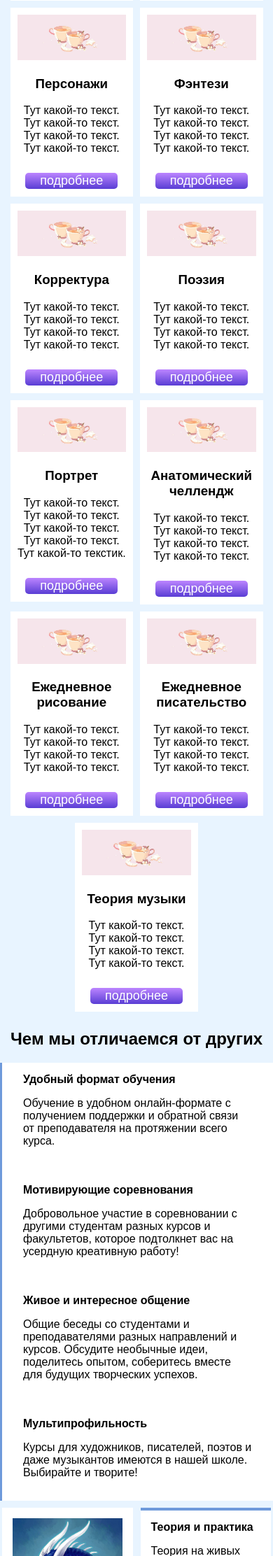
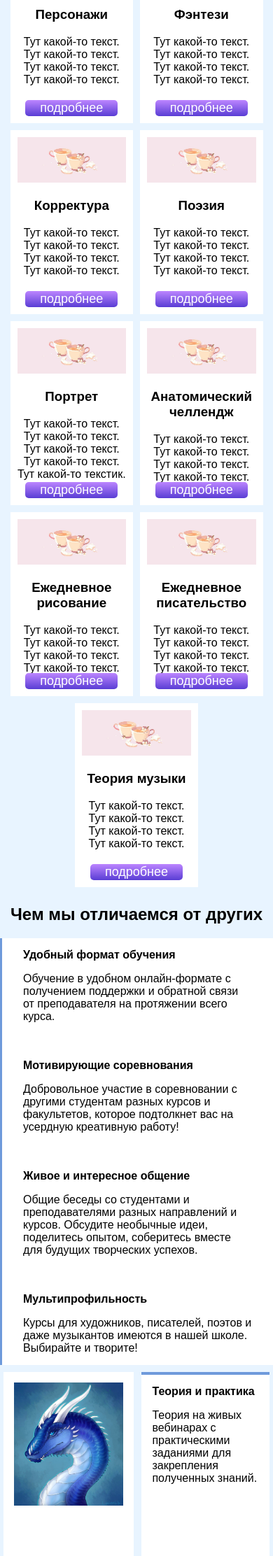
Before and after one commit to ANTurashova/FAS_website, a Django app: page / in a window 390 px wide. Shown: the part 904-3128 px from the top of the page at 70% size. Run offline with Django 3.2, Linux system fonts and the light colour scheme.

Commit message:
Change home page

```diff
--- a/fas_website/settings.py
+++ b/fas_website/settings.py
@@ -11,11 +11,11 @@ BASE_DIR = os.path.dirname(os.path.dirname(os.path.abspath(__file__)))  # Пут
 # Quick-start development settings - unsuitable for production
 
 # SECURITY WARNING: keep the secret key used in production secret!
-SECRET_KEY = 'gbkhkfhzjm4545gsrg564sfkl_j6456sf455ds46dkn*jkjk54'                                            # |Поменяй|
+SECRET_KEY = 'gbkhkfhsrg564sfdfjisd8s9kl_j6456sf455ds46dkn*jkjk54'                                            # |Поменяй|
 
 # SECURITY WARNING: don't run with debug turned on in production!
-DEBUG = True                                                                                             # /Переключи\
-# DEBUG = False                                                                                            # \Переключи/
+# DEBUG = True                                                                                             # /Переключи\
+DEBUG = False                                                                                            # \Переключи/
 
 # ALLOWED_HOSTS = []                                                                                        # /Переключи\
 ALLOWED_HOSTS = ['fasschool.ru']                                                                         # \Переключи/
--- a/homepage/templates/homepage/home.html
+++ b/homepage/templates/homepage/home.html
@@ -11,7 +11,7 @@
         <link rel="stylesheet" href="https://cdnjs.cloudflare.com/ajax/libs/font-awesome/4.7.0/css/font-awesome.min.css">
         <script src="https://ajax.googleapis.com/ajax/libs/jquery/3.5.1/jquery.min.js"></script>
     </head>
-    <body>
+       <body>
         <div class="base">
             <div class="nav box">
                 <div class="nav-left">
@@ -42,6 +42,7 @@
             <div class="name"><h2>Факультеты</h2></div>
             <div class="courses box">
                 <div class="cours">
+                    <div class="bhight">
                     <img src="{% static 'img/2.jpg' %}" alt="course">
                     <h3>Основы художественного текста</h3>
                     <span>
@@ -50,9 +51,11 @@
                         Тут какой-то текст.
                         Тут текст.
                     </span><br><br>
-                    <a href=""><button class="but">подробнее</button></a>
+                    </div>
+                    <div><a href=""><button class="but">подробнее</button></a></div>
                 </div>
                 <div class="cours">
+                    <div class="bhight">
                     <img src="{% static 'img/2.jpg' %}" alt="course">
                     <h3>Основы журналистики</h3>
                     <span>
@@ -62,9 +65,11 @@
                         Тут какой-то текст.
                         Тут какой-то текст.
                     </span><br><br>
-                    <a href=""><button class="but">подробнее</button></a>
+                    </div>
+                    <div><a href=""><button class="but">подробнее</button></a></div>
                 </div>
                 <div class="cours">
+                    <div class="bhight">
                     <img src="{% static 'img/2.jpg' %}" alt="course">
                     <h3>Остросюжетная литература</h3>
                     <span>
@@ -74,9 +79,11 @@
                         Тут какой-то текст.
                         Тут какой-то текст.
                     </span><br><br>
-                    <a href=""><button class="but">подробнее</button></a>
+                    </div>
+                    <div><a href=""><button class="but">подробнее</button></a></div>
                 </div>
                 <div class="cours">
+                    <div class="bhight">
                     <img src="{% static 'img/2.jpg' %}" alt="course">
                     <h3>Создание диалогов</h3>
                     <span>
@@ -86,9 +93,11 @@
                         Тут какой-то текст.
                         Тут какой-то текстик.
                     </span><br><br>
-                    <a href=""><button class="but">подробнее</button></a>
+                    </div>
+                    <div><a href=""><button class="but">подробнее</button></a></div>
                 </div>
-                    <div class="cours">
+                <div class="cours">
+                    <div class="bhight">
                     <img src="{% static 'img/2.jpg' %}" alt="course">
                     <h3>Персонажи</h3>
                     <span>
@@ -97,9 +106,11 @@
                         Тут какой-то текст.
                         Тут какой-то текст.
                     </span><br><br>
-                    <a href=""><button class="but">подробнее</button></a>
+                    </div>
+                    <div><a href=""><button class="but">подробнее</button></a></div>
                 </div>
                 <div class="cours">
+                    <div class="bhight">
                     <img src="{% static 'img/2.jpg' %}" alt="course">
                     <h3>Фэнтези</h3>
                     <span>
@@ -108,9 +119,11 @@
                         Тут какой-то текст.
                         Тут какой-то текст.
                     </span><br><br>
-                    <a href=""><button class="but">подробнее</button></a>
+                    </div>
+                    <div><a href=""><button class="but">подробнее</button></a></div>
                 </div>
                 <div class="cours">
+                    <div class="bhight">
                     <img src="{% static 'img/2.jpg' %}" alt="course">
                     <h3>Корректура</h3>
                     <span>
@@ -119,9 +132,11 @@
                         Тут какой-то текст.
                         Тут какой-то текст.
                     </span><br><br>
-                    <a href=""><button class="but">подробнее</button></a>
+                    </div>
+                    <div><a href=""><button class="but">подробнее</button></a></div>
                 </div>
                 <div class="cours">
+                    <div class="bhight">
                     <img src="{% static 'img/2.jpg' %}" alt="course">
                     <h3>Поэзия</h3>
                     <span>
@@ -130,10 +145,12 @@
                         Тут какой-то текст.
                         Тут какой-то текст.
                     </span><br><br>
-                    <a href=""><button class="but">подробнее</button></a>
+                    </div>
+                    <div><a href=""><button class="but">подробнее</button></a></div>
                 </div>
 
                 <div class="cours">
+                    <div class="bhight">
                     <img src="{% static 'img/2.jpg' %}" alt="course">
                     <h3>Портрет</h3>
                     <span>
@@ -143,9 +160,11 @@
                         Тут какой-то текст.
                         Тут какой-то текстик.
                     </span><br><br>
-                    <a href=""><button class="but">подробнее</button></a>
+                    </div>
+                    <div><a href=""><button class="but">подробнее</button></a></div>
                 </div>
                 <div class="cours">
+                    <div class="bhight">
                     <img src="{% static 'img/2.jpg' %}" alt="course">
                     <h3>Анатомический челлендж</h3>
                     <span>
@@ -154,9 +173,11 @@
                         Тут какой-то текст.
                         Тут какой-то текст.
                     </span><br><br>
-                    <a href=""><button class="but">подробнее</button></a>
+                    </div>
+                    <div><a href=""><button class="but">подробнее</button></a></div>
                 </div>
                 <div class="cours">
+                    <div class="bhight">
                     <img src="{% static 'img/2.jpg' %}" alt="course">
                     <h3>Ежедневное рисование </h3>
                     <span>
@@ -165,9 +186,11 @@
                         Тут какой-то текст.
                         Тут какой-то текст.
                     </span><br><br>
-                    <a href=""><button class="but">подробнее</button></a>
+                    </div>
+                    <div><a href=""><button class="but">подробнее</button></a></div>
                 </div>
                 <div class="cours">
+                    <div class="bhight">
                     <img src="{% static 'img/2.jpg' %}" alt="course">
                     <h3>Ежедневное писательство</h3>
                     <span>
@@ -176,10 +199,12 @@
                         Тут какой-то текст.
                         Тут какой-то текст.
                     </span><br><br>
-                    <a href=""><button class="but">подробнее</button></a>
+                    </div>
+                    <div><a href=""><button class="but">подробнее</button></a></div>
                 </div>
 
                 <div class="cours">
+                    <div class="bhight">
                     <img src="{% static 'img/2.jpg' %}" alt="course">
                     <h3>Теория музыки</h3>
                     <span>
@@ -188,7 +213,8 @@
                         Тут какой-то текст.
                         Тут какой-то текст.
                     </span><br><br>
-                    <a href=""><button class="but">подробнее</button></a>
+                    </div>
+                    <div><a href=""><button class="but">подробнее</button></a></div>
                 </div>
             </div>
             <div class="name"><h2>Чем мы отличаемся от других</h2></div>
--- a/static/css/home.css
+++ b/static/css/home.css
@@ -59,13 +59,15 @@ body {
     }
     .cours {
         width: 20%;
-        height: 100%;
         margin: 10px;
         background-color: white;
         padding: 10px;
     }
     .cours img {
         width: 100%;
+    }
+    .bhight {
+        height: 220px;
     }
     .but {
         background-color: #bc85ff;
@@ -99,13 +101,16 @@ body {
         background-color: white;
         border-left: 4px solid #6e9adb;
         margin-right: 15px;
+        height: 580px;
     }
     .info-right {
-        width: 49%;
+        width: 48%;
+        height: 580px;
     }
     .left_1, .left_2, .right_1, .right_2 {
         padding: 15px;
         background-color: white;
+        height: 290px;
     }
     .left_2 {
         border-top: 4px solid #6e9adb;
@@ -118,7 +123,7 @@ body {
         margin-right: 15px;
     }
     .inf_2 {
-        width: 49%;
+        width: 48%;
     }
     .name {
         text-align: center;
@@ -138,6 +143,9 @@ body {
         border: 3px solid #6e9adb;
         padding: 5px;
         background-color: white;
+    }
+    .table td {
+        width: 33%;
     }
     .footer {
         height: auto;
@@ -160,17 +168,70 @@ body {
     .topnav {
         display: none;
     }
-
-
     @media only screen and (max-width: 1020px) {
         .cours {
+            width: 32%;
+            margin: 5px;
+        }
+        .courses {
+            width: 100%;
+        }
+        .cours img {
+            width: 100%;
+            /*height: 100%;*/
+        }
+        .info-left {
+            width: 100%;
+            padding-top: 15px;
+            padding-bottom: 15px;
+            padding-left: 30px;
+            padding-right: 30px;
+            background-color: white;
+            border-left: 3px solid #6e9adb;
+            margin-bottom: 10px;
+            margin-right: 0;
+            height: 610px;
+        }
+        .info-right {
+            width: 100%;
+            height: 610px;
+        }
+        .info {
+            width: 100%;
+        }
+        .inf {
+            margin-right: 10px;
+        }
+        .left_1, .left_2, .right_1, .right_2 {
+            padding: 15px;
+            background-color: white;
+            height: 305px;
+        }
+        .nav-left, .nav-right {
+            width: 20%;
+            text-align: center;
+            font-size: 18px;
+            font-family: "Helvetica Neue", Helvetica, sans-serif;
+            color: #00B0E2;
+        }
+        .nav-center, a {
+            width: 60%;
+            text-align: center;
+            font-size: 18px;
+            font-family: "Helvetica Neue", Helvetica, sans-serif;
+            color: #00B0E2;
+            text-decoration: none;
+        }
+    }
+
+    @media only screen and (max-width: 700px) {
+        .cours {
             width: 45%;
-            height: 100%;
             margin: 5px;
         }
         .cours img {
             width: 100%;
-            height: 100%;
+            /*height: 100%;*/
         }
         .courses {
             width: 100%;
@@ -196,9 +257,11 @@ body {
             border-left: 3px solid #6e9adb;
             margin-bottom: 10px;
             margin-right: 0;
+            height: 610px;
         }
         .info-right {
             width: 100%;
+            height: 610px;
         }
         .info {
             width: 100%;
@@ -209,6 +272,7 @@ body {
         .left_1, .left_2, .right_1, .right_2 {
             padding: 15px;
             background-color: white;
+            height: 305px;
         }
         .left_1, .right_1 {
             margin-right: 5px;
@@ -230,6 +294,9 @@ body {
             text-align: center;
             margin: auto;
             border-collapse: collapse;
+        }
+        .table td {
+            width: 33%;
         }
         .table {
             width: 100%;
```
